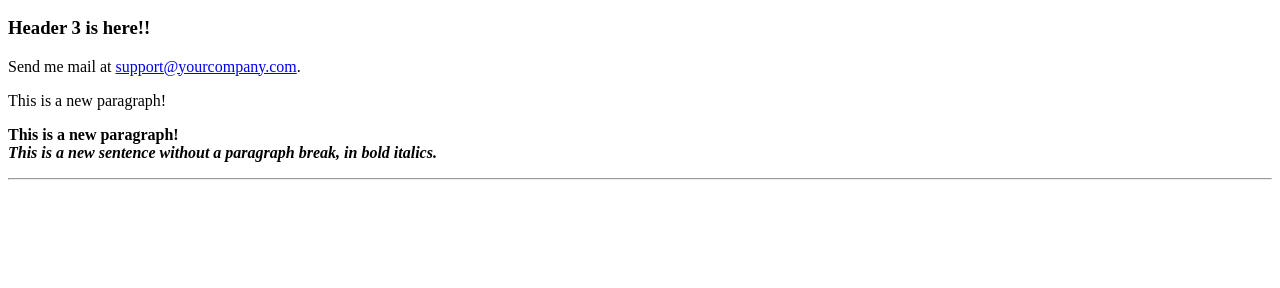
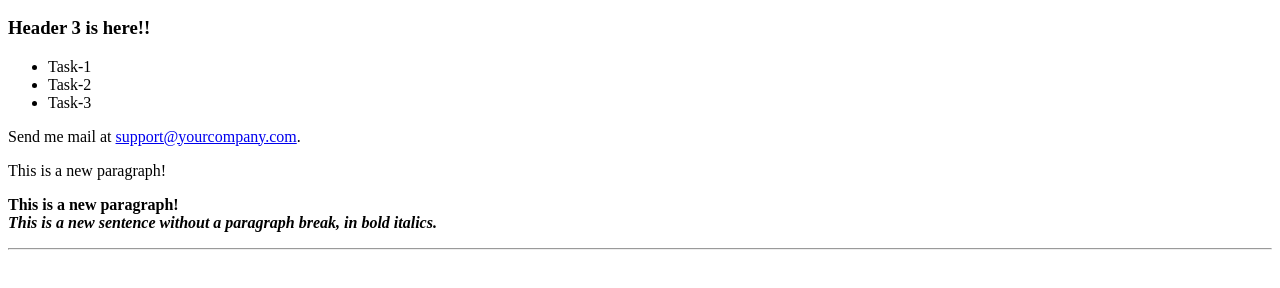
Before and after one commit to smitap-99/git_test, a plain HTML site: page index.html in a window 1280 px wide. Shown: the part 170-458 px from the top of the page. Drawn offline with Linux system fonts and the light colour scheme.

Commit message:
Added unordered list

```diff
--- a/index.html
+++ b/index.html
@@ -22,6 +22,12 @@
 
     <H3>Header 3 is here!!</H3>
 
+    <ul>
+        <li>Task-1</li>
+        <li>Task-2</li>
+        <li>Task-3</li>
+    </ul>
+
     Send me mail at <a href="mailto:support@yourcompany.com">
 
     support@yourcompany.com</a>.
```
